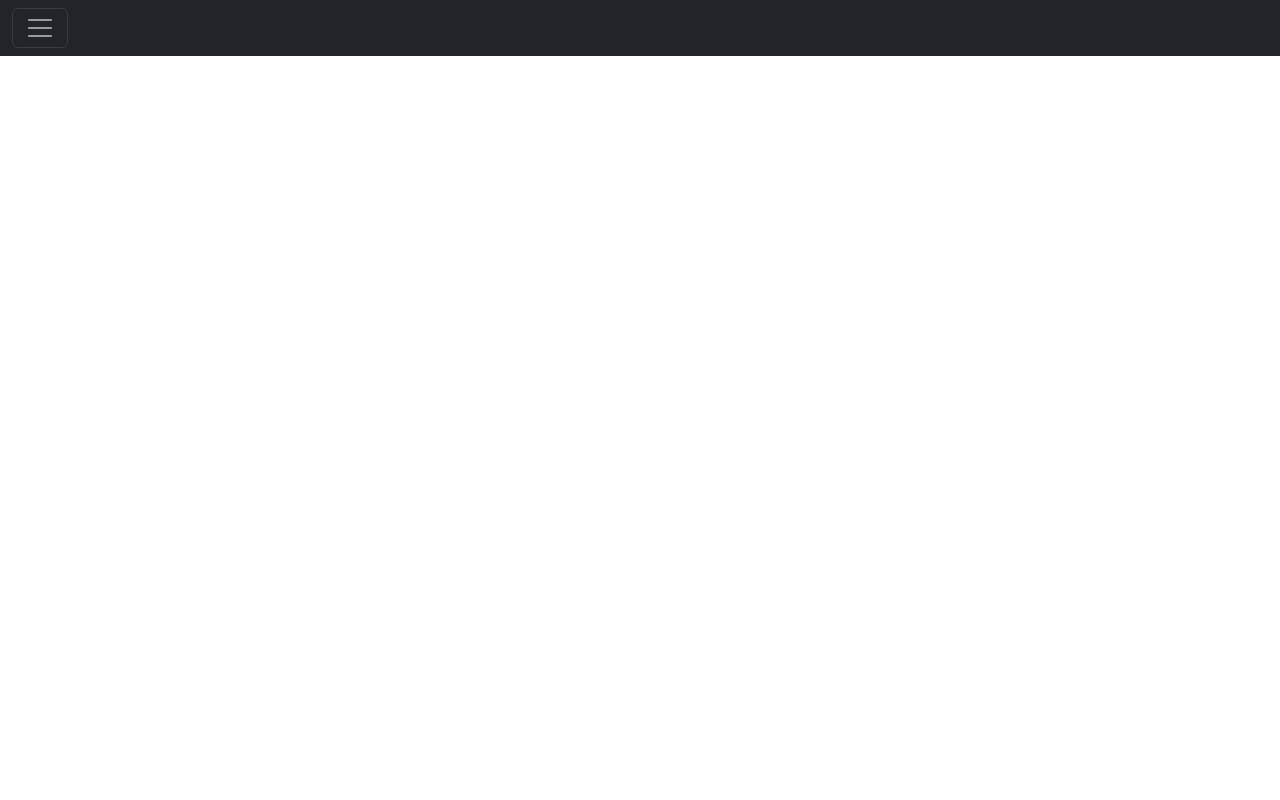
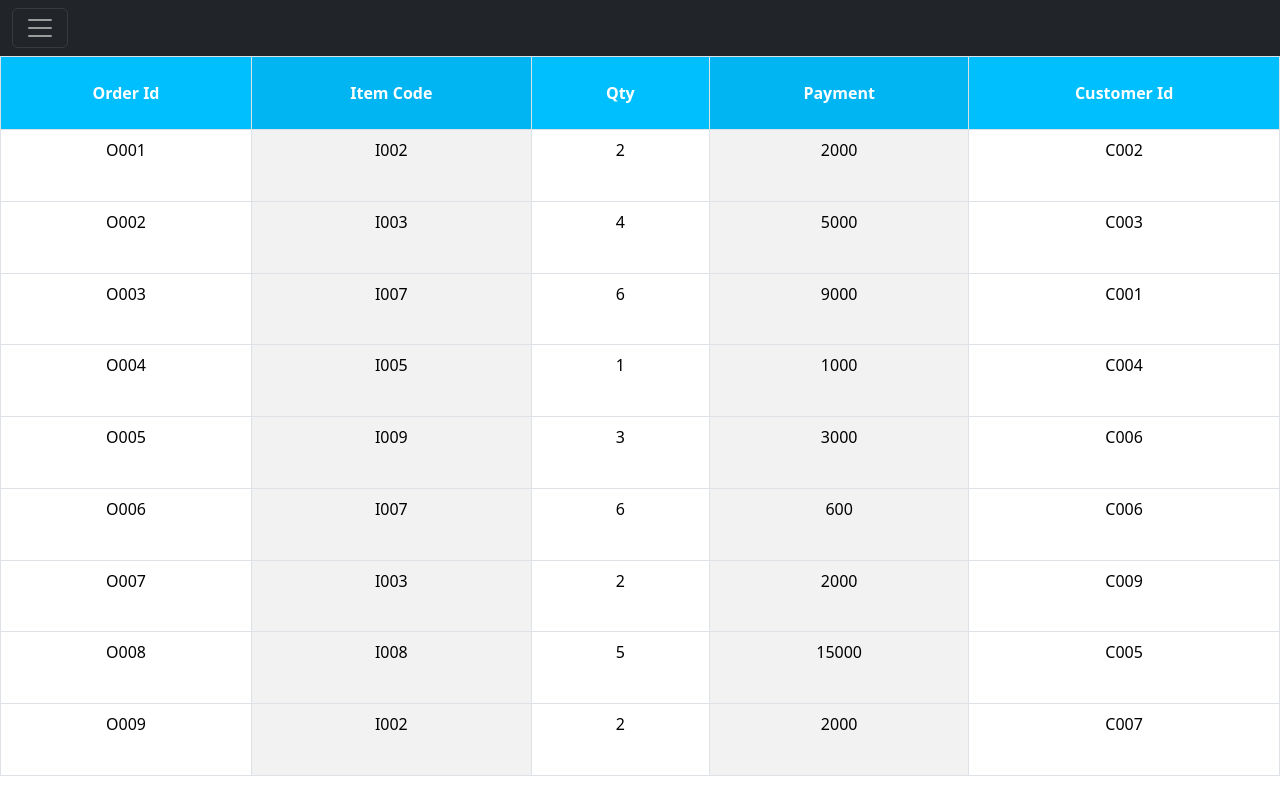
Before and after one commit to chathurasandaruwan/POS-System-Main, a plain HTML site: page pages/order_details.html in a window 1280 px wide. Drawn offline with nearby package versions, Linux system fonts and the light colour scheme.

Commit message:
in-order_details-page-create-table-view

```diff
--- a/pages/order_details.html
+++ b/pages/order_details.html
@@ -7,7 +7,17 @@
     <link href="https://cdn.jsdelivr.net/npm/bootstrap@5.3.3/dist/css/bootstrap.min.css" rel="stylesheet" integrity="sha384-QWTKZyjpPEjISv5WaRU9OFeRpok6YctnYmDr5pNlyT2bRjXh0JMhjY6hW+ALEwIH" crossorigin="anonymous">
 
     <style>
-
+        .custTable{
+            height: 90%;
+            position: absolute;
+            text-align: center;
+            left: 0;
+        }
+        .custTh{
+            height: 30px;
+            padding: 1.5rem 2rem !important;
+            background-color: deepskyblue !important;
+        }
     </style>
 </head>
 <body>
@@ -52,6 +62,89 @@
 </nav>
 
 
+<!--table view-->
+<div class="table-responsive  mt-5" style="margin-top: 0rem !important;" >
+    <table class="table table-bordered table-hover table-striped-columns custTable">
+
+        <thead>
+
+        <tr>
+            <th class="text-white custTh">Order Id</th>
+            <th class="text-white custTh">Item Code</th>
+            <th class="text-white custTh">Qty</th>
+            <th class="text-white custTh">Payment</th>
+            <th class="text-white custTh">Customer Id</th>
+        </tr>
+        </thead>
+        <tbody>
+        <tr>
+            <td>O001</td>
+            <td>I002</td>
+            <td>2</td>
+            <td>2000</td>
+            <td>C002</td>
+        </tr>
+        <tr>
+            <td>O002</td>
+            <td>I003</td>
+            <td>4</td>
+            <td>5000</td>
+            <td>C003</td>
+        </tr>
+        <tr>
+            <td>O003</td>
+            <td>I007</td>
+            <td>6</td>
+            <td>9000</td>
+            <td>C001</td>
+        </tr>
+        <tr>
+            <td>O004</td>
+            <td>I005</td>
+            <td>1</td>
+            <td>1000</td>
+            <td>C004</td>
+        </tr>
+        <tr>
+            <td>O005</td>
+            <td>I009</td>
+            <td>3</td>
+            <td>3000</td>
+            <td>C006</td>
+        </tr>
+        <tr>
+            <td>O006</td>
+            <td>I007</td>
+            <td>6</td>
+            <td>600</td>
+            <td>C006</td>
+        </tr>
+        <tr>
+            <td>O007</td>
+            <td>I003</td>
+            <td>2</td>
+            <td>2000</td>
+            <td>C009</td>
+        </tr>
+        <tr>
+            <td>O008</td>
+            <td>I008</td>
+            <td>5</td>
+            <td>15000</td>
+            <td>C005</td>
+        </tr>
+        <tr>
+            <td>O009</td>
+            <td>I002</td>
+            <td>2</td>
+            <td>2000</td>
+            <td>C007</td>
+        </tr>
+        </tbody>
+    </table>
+</div>
+
+
 <script src="https://cdn.jsdelivr.net/npm/bootstrap@5.3.3/dist/js/bootstrap.bundle.min.js" integrity="sha384-YvpcrYf0tY3lHB60NNkmXc5s9fDVZLESaAA55NDzOxhy9GkcIdslK1eN7N6jIeHz" crossorigin="anonymous"></script>
 </body>
 </html>
```
